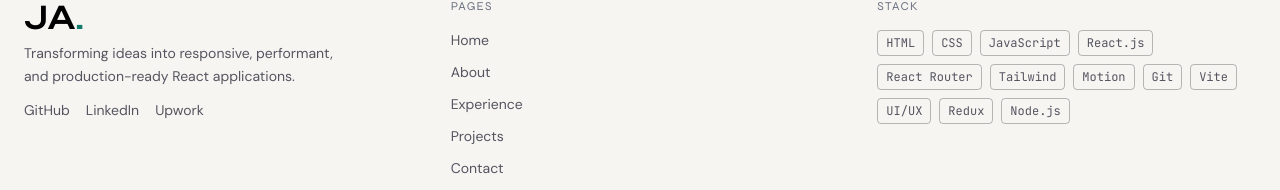
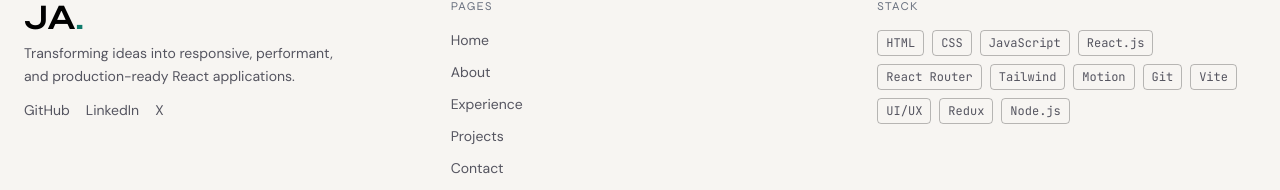
Before and after one commit to jatinagrahari/Jatin-Agrahari-Portfolio, a React (Vite) app: page / in a window 1280 px wide. Shown: the part 3501-3691 px from the top of the page. Built offline with nearby package versions, Linux system fonts and the light colour scheme; no server answers.

Commit message:
data refactored

```diff
--- a/src/data/index.js
+++ b/src/data/index.js
@@ -49,14 +49,14 @@ export const siteConfig = {
       label: "LinkedIn",
       href: "https://www.linkedin.com/in/jatinagrahari/",
     },
+    {
+      label: "X",
+      href: "https://x.com/agrahari_jatin_",
+    },
     // {
-    //   label: "X",
+    //   label: "Upwork",
     //   href: "https://www.upwork.com/freelancers/~01f725fb64f435cdd9",
     // },
-    {
-      label: "Upwork",
-      href: "https://www.upwork.com/freelancers/~01f725fb64f435cdd9",
-    },
   ],
 };
 
```
